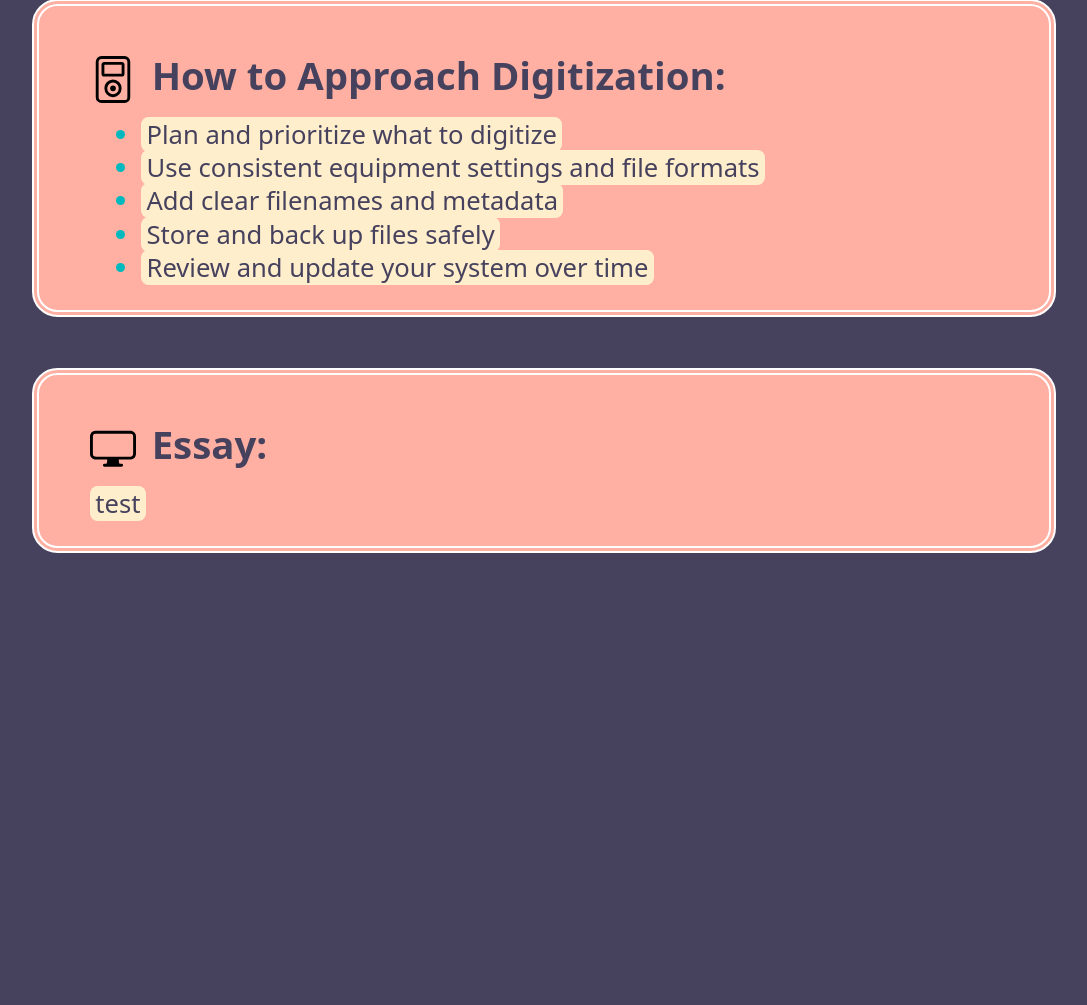
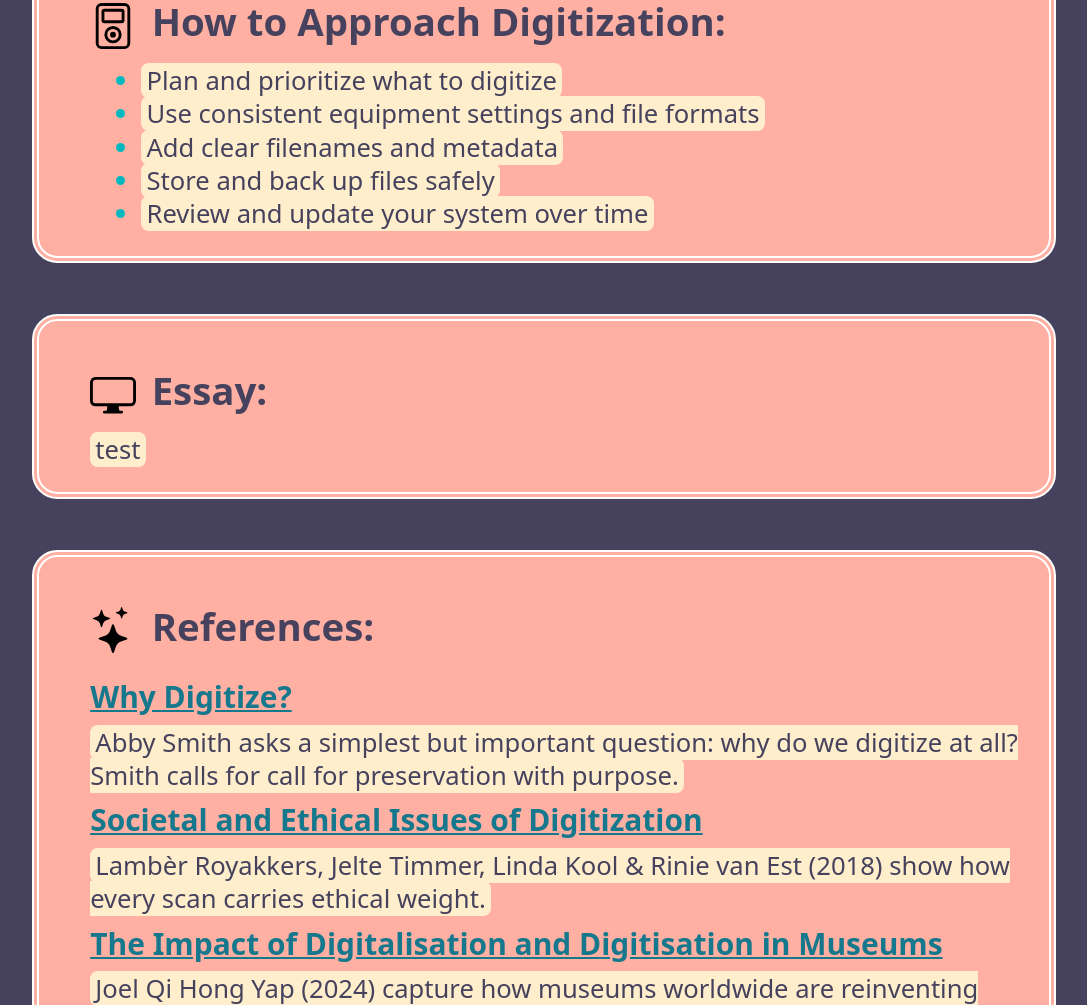
Before and after one commit to jvs7215/digitization, a plain HTML site: page index.html in a window 1280 px wide. Shown: the part 1795-2800 px from the top of the page, without its empty margins (96-1183 px from the left). Before the commit the page ends 2399 px from the top, so only its background shows below. Drawn offline with Linux system fonts and the light colour scheme.

Commit message:
adding research references

```diff
--- a/index.html
+++ b/index.html
@@ -66,5 +66,20 @@
                  />Essay:</h2>
             <p>test</p>
         </div>
+
+        <div class="orangeDiv">
+            <h2>
+                <img class="subIcon" src="images/stars.svg" alt="Icon of 3 stars"
+                />References:</h2>
+            <h3> <a href="https://www.clir.org/pubs/reports/pub80-smith/pub80-2/">Why Digitize?</a></h3><p>Abby Smith asks a simplest but important question: why do we digitize at all? Smith calls for call for preservation with purpose.</p>
+
+            <h3><a href="https://link.springer.com/article/10.1007/s10676-018-9452-x">Societal and Ethical Issues of Digitization</a></h3><p> Lambèr Royakkers, Jelte Timmer, Linda Kool & Rinie van Est (2018) show how every scan carries ethical weight.</p>
+
+            <h3><a href="https://www.tandfonline.com/doi/full/10.1080/13683500.2024.2317912">The Impact of Digitalisation and Digitisation in Museums</a> </h3><p> Joel Qi Hong Yap (2024) capture how museums worldwide are reinventing themselves through digital tools to make culture more accessible.</p>
+
+            <h3><a href="https://link.springer.com/chapter/10.1007/978-3-658-05014-6_2">Change Through Digitization—Value Creation in the Age of Industry 4.0</a> </h3><p>Henning Kagermann (2015) connects cultural digitization to global innovation and how digital transformation can drive new forms of value.</p>
+
+
+        </div>
     </body>
 </html>
--- a/style.css
+++ b/style.css
@@ -95,13 +95,13 @@ a:visited { color: #15788c }*/
     background-color: #ff6973;
     border: none;
     padding: 0em;
-    height: 7em;
+    height: 6em;
 }
 
 /*title styling*/
 .title {
     text-align: center;
-    padding-top: 1.8em;
+    padding-top: 0.8em;
     font-size: 2.1em;
     color: #46425e;
 }
@@ -115,6 +115,13 @@ h2 {
     /*top right bot left*/
     padding: 0.5em 0 .4em 0em;
     color: #46425e;
+}
+
+h3 {
+    font-weight: bold;
+    color: #46425e;
+        /*top right bot left*/
+    padding: 0.3em 0 .3em 0em;
 }
 
 img.icon {
@@ -138,6 +145,7 @@ p {
     /*top right bot left*/
     padding: 0em 3.2em 0em 3.2em;
 }
+
 
 .mainImage {
     /*https://stackoverflow.com/questions/5758642/how-to-put-text-over-images-in-html*/
```
